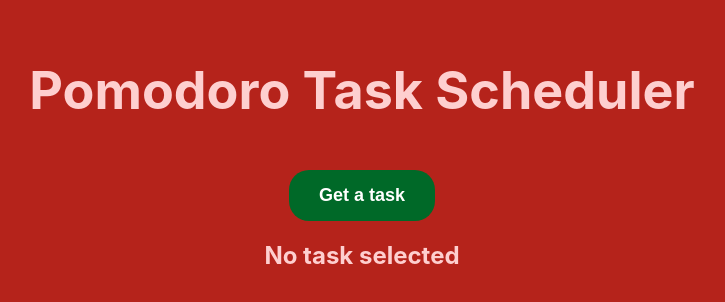
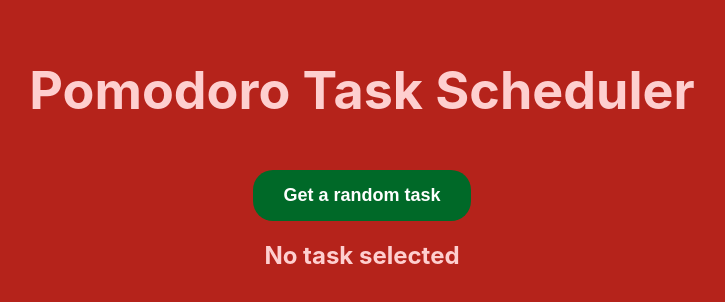
Before and after one commit to kq5-vcd/pomopoko, a React (Create React App) app: page / in a window 1280 px wide. Shown: the top 302 px of the page, without its empty margins (278-1003 px from the left). Built offline with nearby package versions, Linux system fonts and the light colour scheme.

Commit message:
Component setup

```diff
--- a/src/Components/App/App.js
+++ b/src/Components/App/App.js
@@ -46,8 +46,10 @@ function App() {
         </h1>
       </header>
 
-      <RandomButton onClick={selectTask}/>
-      <h2>{selectedTask}</h2>
+      <div className='task-choice'>
+        <RandomButton onClick={selectTask}/>
+        <h2>{selectedTask}</h2>
+      </div>
     </div>
   );
 }
--- a/src/Components/RandomButton/RandomButton.js
+++ b/src/Components/RandomButton/RandomButton.js
@@ -2,5 +2,5 @@ import React from "react";
 import './RandomButton.css';
 
 export const RandomButton = ({onClick}) => {
-    return <button onClick={onClick}>Get a task</button>
+    return <button onClick={onClick}>Get a random task</button>
 }
```
Also changed, not shown: src/Components/Task/Task.js (added), src/Components/TaskTable/TaskTable.js (added), src/Components/Timer/Timer.js (added).
